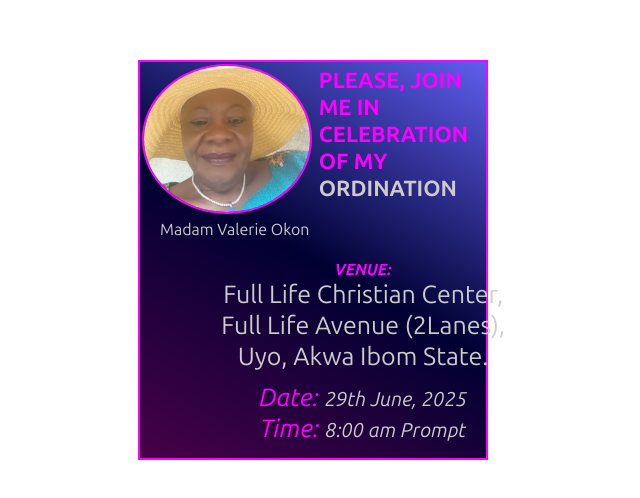
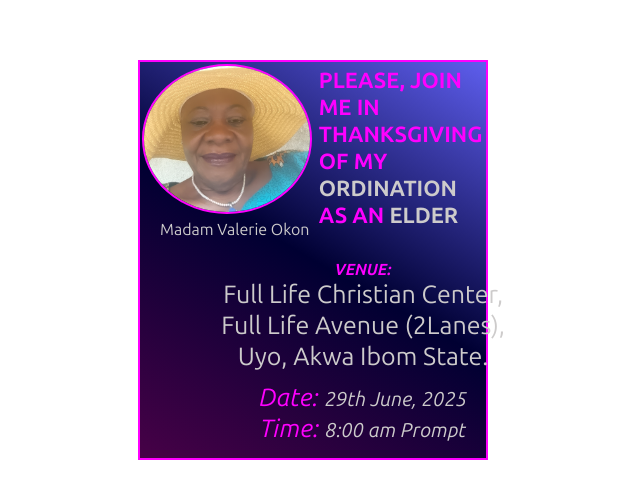
Before and after one commit to WeMoren/ordain, a plain HTML site: page index.html in a window 1280 px wide. Shown: the part 140-638 px from the top of the page, without its empty margins (327-967 px from the left). Drawn offline with Linux system fonts and the light colour scheme.

Commit message:
updated html file

```diff
--- a/index.html
+++ b/index.html
@@ -19,7 +19,7 @@
         </div>
 
         <div class="details">
-            <h1>PLEASE, JOIN ME IN CELEBRATION OF MY <span>ORDINATION</span></h1>
+            <h1>PLEASE, JOIN ME IN THANKSGIVING OF MY <span>ORDINATION</span> AS AN <span>ELDER</span></h1>
 
             <div class="venue">
             <h4><em>VENUE:</em></h4>
```
